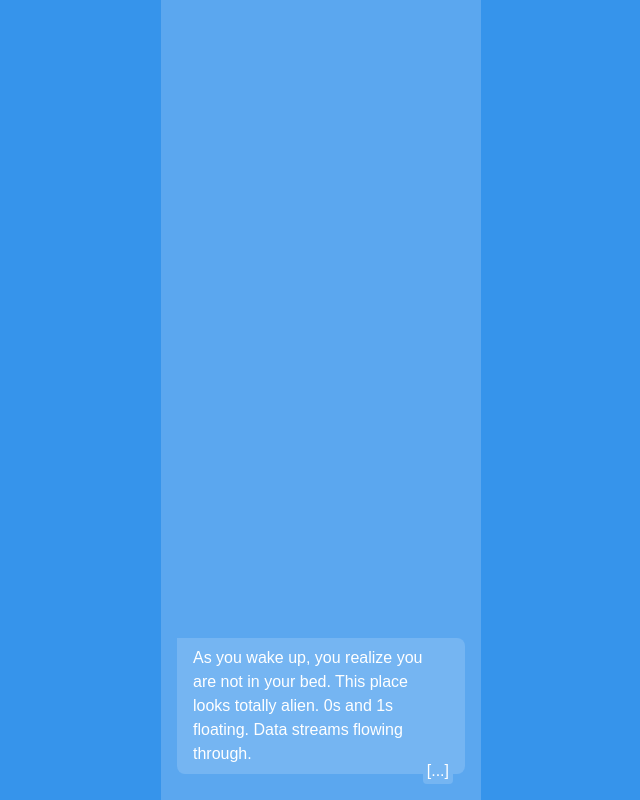
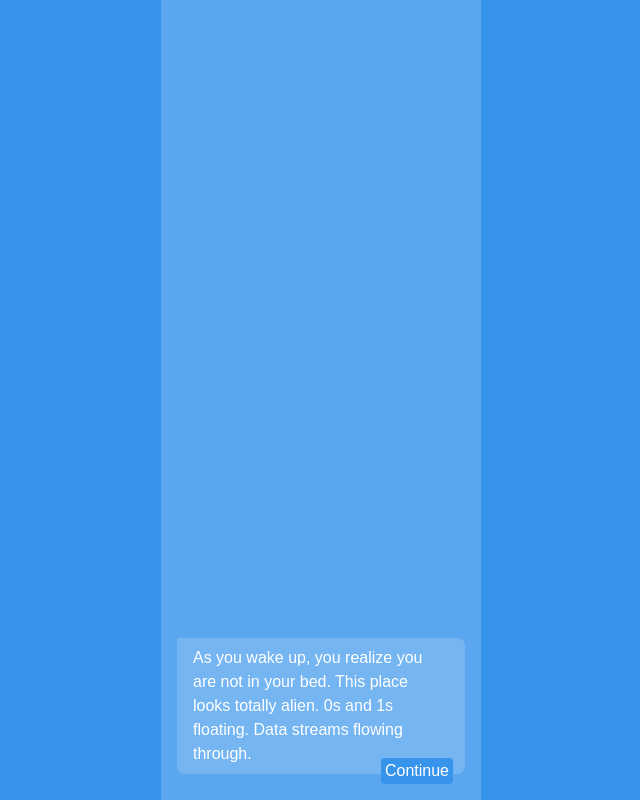
Before and after one commit to sarakborges/into-the-digital-world, a React (Vite) app: page / in a window 1280 px wide. Shown: the whole page, without its empty margins (319-959 px from the left). Built offline with nearby package versions, Linux system fonts and the light colour scheme; a web font is replaced by a local one.

Commit message:
changed a few dialogs again and changed button color

```diff
--- a/src/Components/App/Dialog/Dialog.style.scss
+++ b/src/Components/App/Dialog/Dialog.style.scss
@@ -58,6 +58,7 @@
     padding-right: 12px;
 
     .button {
+      background-color: var(--color-primary-strong);
       padding: 4px;
     }
   }
--- a/src/Scenes/Introduction/001.scene.tsx
+++ b/src/Scenes/Introduction/001.scene.tsx
@@ -9,7 +9,7 @@ export const Introduction001 = () => {
     text: `As you wake up, you realize you are not in your bed. This place looks totally alien. 0s and 1s floating. Data streams flowing through.`,
     options: [
       {
-        text: `[...]`,
+        text: `Continue`,
         action: () => {
           setScene({
             currentScene: 'introduction',
--- a/src/Scenes/Introduction/002.scene.tsx
+++ b/src/Scenes/Introduction/002.scene.tsx
@@ -9,7 +9,7 @@ export const Introduction002 = () => {
     text: `You realize a strange, but cute, creature approaches.`,
     options: [
       {
-        text: `[...]`,
+        text: `Continue`,
         action: () => {
           setScene({
             currentScene: 'introduction',
--- a/src/Scenes/Introduction/003.scene.tsx
+++ b/src/Scenes/Introduction/003.scene.tsx
@@ -13,10 +13,10 @@ export const Introduction003 = () => {
   const dialogOptions = {
     speaker: '???',
     speakerAvatar: 'ROOT_DOMAIN-CULUMON',
-    text: `You look funny. Hi! I'm Culumon. What is your name?`,
+    text: `Hi! You look funny.\n*giggles*\nI'm Culumon. What are you?\n `,
     options: [
       {
-        text: `[...]`,
+        text: `Tell your name`,
         action: () => {
           const name = prompt('Insert name to proceed') || ''
 
```
